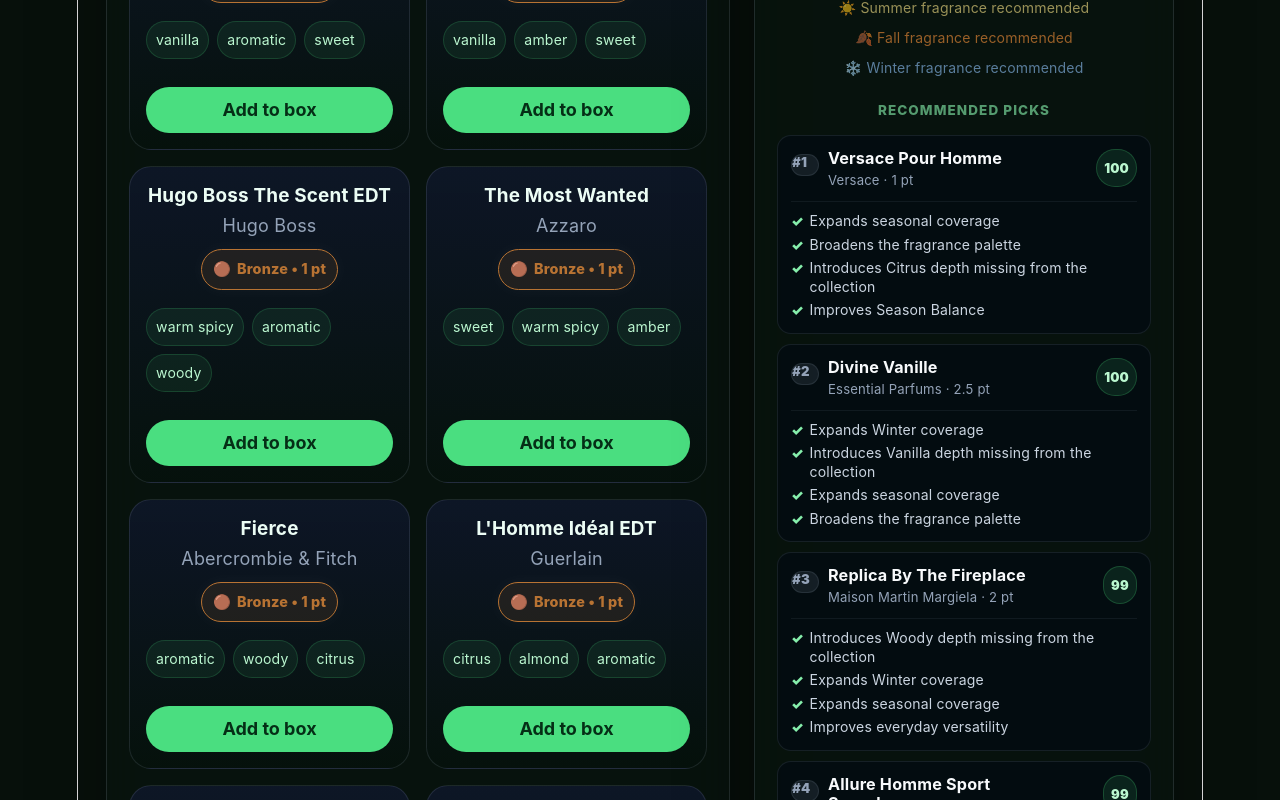
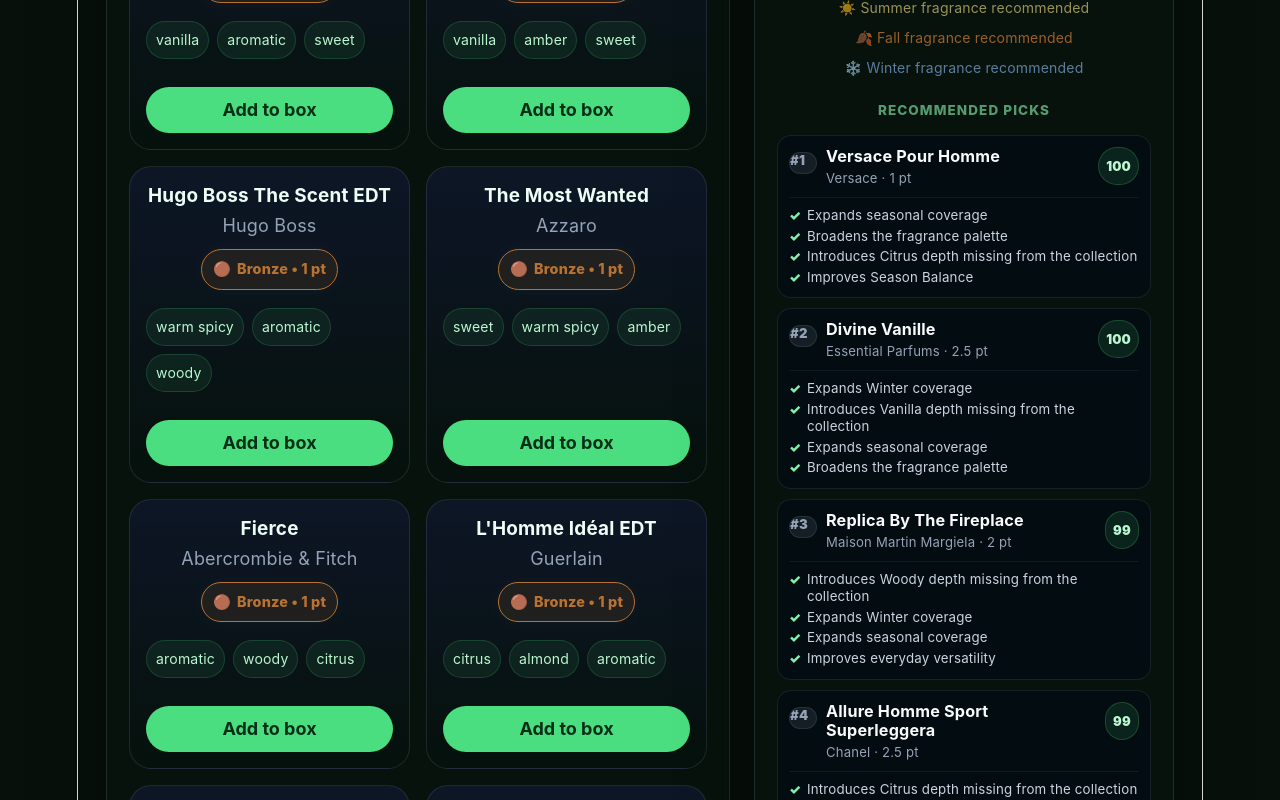
Before and after one commit to Felixchwan/decant-builder, a React (Vite) app: page / in a window 1280 px wide. Shown: the part 1220-2020 px from the top of the page. Built offline with nearby package versions, Linux system fonts and the light colour scheme.

Commit message:
Polish recommendation card layout

```diff
--- a/src/App.css
+++ b/src/App.css
@@ -1185,7 +1185,7 @@
 
 .recommendation-card {
   min-width: 0;
-  padding: 13px;
+  padding: 11px;
   border-radius: 14px;
   background: rgba(2, 6, 23, 0.42);
   border: 1px solid rgba(148, 163, 184, 0.13);
@@ -1266,9 +1266,9 @@
 
 .recommendation-reasons {
   display: grid;
-  gap: 5px;
-  margin-top: 12px;
-  padding-top: 10px;
+  gap: 3px;
+  margin-top: 10px;
+  padding-top: 9px;
   border-top: 1px solid rgba(148, 163, 184, 0.09);
 }
 
@@ -1279,7 +1279,7 @@
   justify-content: start;
   margin: 0;
   color: #cbd5e1;
-  font-size: 0.78rem;
+  font-size: 0.74rem;
   line-height: 1.32;
   text-align: left;
 }
```
